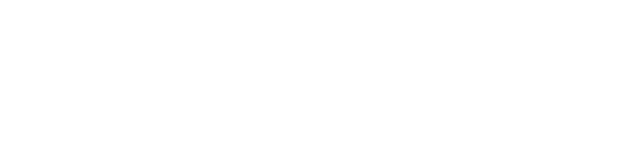
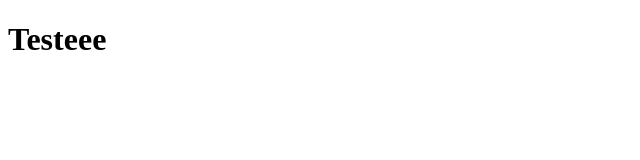
Before and after one commit to GaHideki17/Trabalho-LP, a plain HTML site: page Index.html in a window 1280 px wide. Shown: the whole page, without its empty margins (0-640 px from the left). Drawn offline with Linux system fonts and the light colour scheme.

Commit message:
Testandoo

```diff
--- a/Index.html
+++ b/Index.html
@@ -6,6 +6,6 @@
     <title>Document</title>
 </head>
 <body>
-
+    <h1>Testeee</h1>
 </body>
 </html>
```
